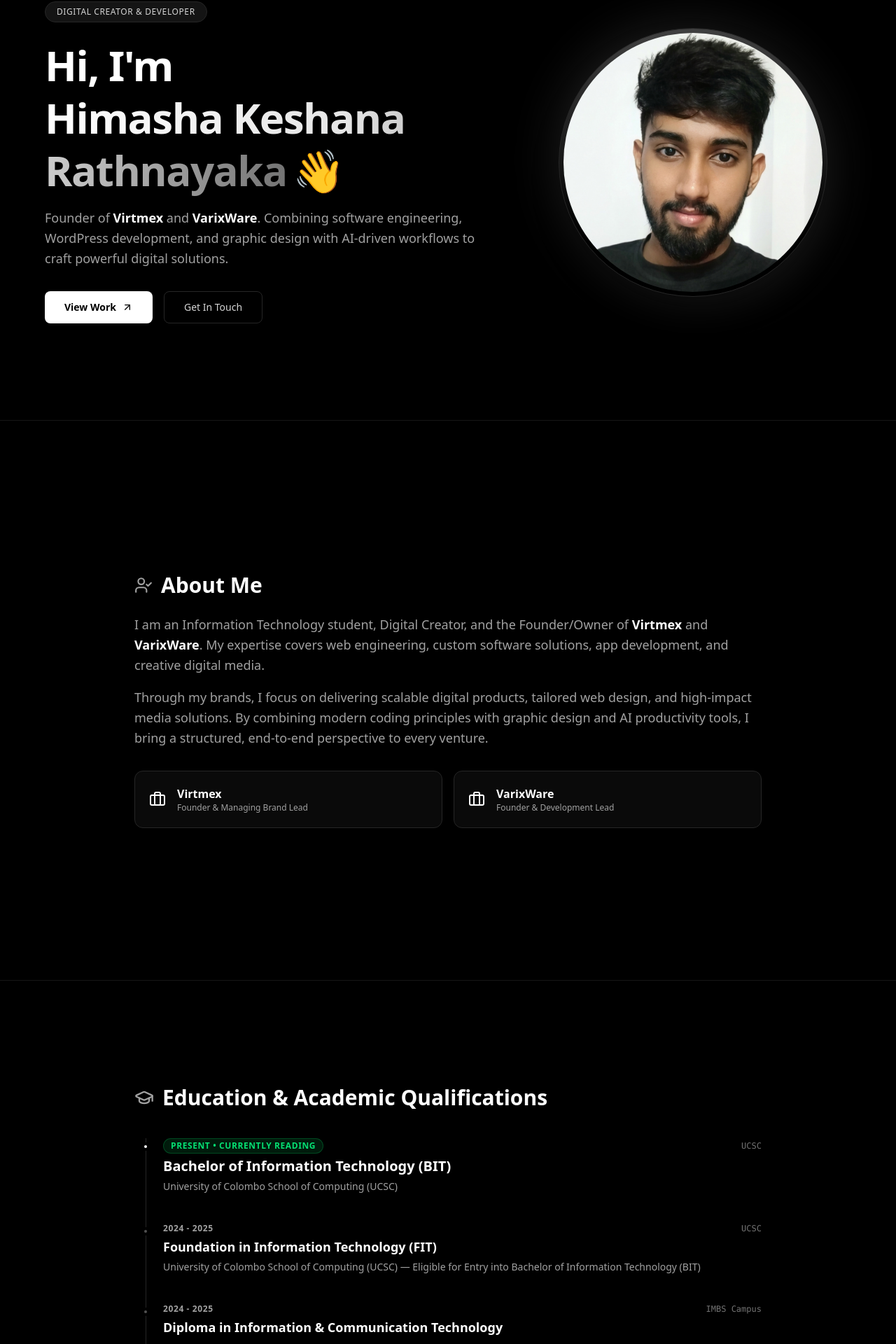
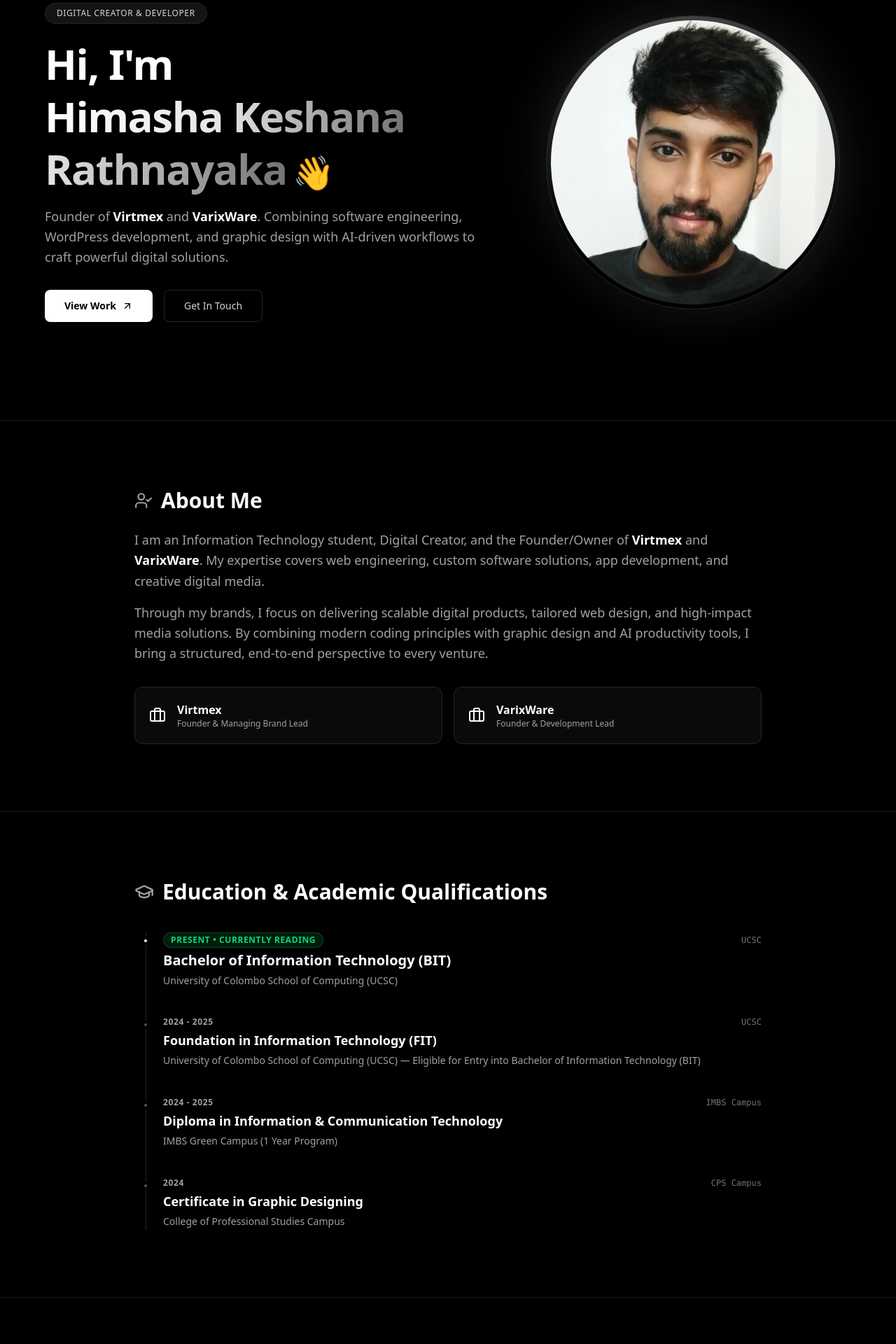
Before and after one commit to HimashaOfficial/my-portfolio, a Next.js app: page / in a window 1280 px wide. Shown: the part 200-2120 px from the top of the page at 70% size. Built offline with nearby package versions, Linux system fonts and the light colour scheme.

Commit message:
Update home page code

```diff
--- a/src/app/page.js
+++ b/src/app/page.js
@@ -233,44 +233,49 @@
       </nav>
 
       {/* Hero Section */}
-      <section id="hero" className="w-full min-h-screen flex flex-col justify-center items-center pt-28 pb-12 px-6 md:px-16">
+      <section id="hero" className="w-full min-h-screen flex flex-col justify-center items-center pt-24 md:pt-28 pb-12 px-6 md:px-16">
         <motion.div
           initial="hidden"
           animate="visible"
           variants={fadeInUp}
-          className="w-full max-w-6xl mx-auto grid grid-cols-1 lg:grid-cols-12 gap-12 items-center"
+          className="w-full max-w-6xl mx-auto flex flex-col-reverse lg:grid lg:grid-cols-12 gap-8 lg:gap-12 items-center"
         >
           {/* Left Text Block */}
-          <div className="lg:col-span-7 text-center lg:text-left">
-            <span className="inline-block px-4 py-1.5 bg-neutral-900/90 text-neutral-300 border border-neutral-800 rounded-full text-xs font-medium tracking-wider uppercase mb-6">
+          <div className="lg:col-span-7 text-center lg:text-left flex flex-col items-center lg:items-start">
+            <span className="inline-block px-4 py-1.5 bg-neutral-900/90 text-neutral-300 border border-neutral-800 rounded-full text-xs font-medium tracking-wider uppercase mb-5">
               Digital Creator & Developer
             </span>
 
             <h1 className="text-3xl sm:text-5xl md:text-6xl font-extrabold mb-4 text-white tracking-tight leading-tight">
               Hi, I'm <br />
               <span className="bg-gradient-to-r from-white via-neutral-200 to-neutral-500 bg-clip-text text-transparent">
-                Himasha Keshana Rathnayaka
+                Himasha Keshana
+              </span>{" "}
+              <span className="inline-inline whitespace-nowrap">
+                <span className="bg-gradient-to-r from-neutral-200 to-neutral-500 bg-clip-text text-transparent">
+                  Rathnayaka
+                </span>
+                <span className="inline-block ml-2 text-2xl sm:text-4xl md:text-5xl">👋</span>
               </span>
-              <span className="inline-block ml-2">👋</span>
             </h1>
 
             <p className="text-neutral-400 text-base md:text-lg mb-8 leading-relaxed max-w-2xl mx-auto lg:mx-0">
               Founder of <strong className="text-white">Virtmex</strong> and <strong className="text-white">VarixWare</strong>. Combining software engineering, WordPress development, and graphic design with AI-driven workflows to craft powerful digital solutions.
             </p>
 
-            <div className="flex flex-wrap justify-center lg:justify-start gap-4">
-              <a href="#projects" className="px-7 py-3 bg-white hover:bg-neutral-200 text-black font-semibold rounded-lg transition flex items-center gap-2 text-sm">
+            <div className="flex flex-wrap justify-center lg:justify-start gap-4 w-full sm:w-auto">
+              <a href="#projects" className="px-7 py-3 bg-white hover:bg-neutral-200 text-black font-semibold rounded-lg transition flex items-center justify-center gap-2 text-sm w-full sm:w-auto">
                 View Work <ArrowUpRight size={16} />
               </a>
-              <a href="#contact" className="px-7 py-3 border border-neutral-800 hover:bg-neutral-900 text-neutral-300 font-medium rounded-lg transition text-sm">
+              <a href="#contact" className="px-7 py-3 border border-neutral-800 hover:bg-neutral-900 text-neutral-300 font-medium rounded-lg transition text-sm w-full sm:w-auto text-center">
                 Get In Touch
               </a>
             </div>
           </div>
 
-          {/* Right Image Block (Ellipse Glow Frame) */}
-          <div className="lg:col-span-5 flex justify-center items-center relative">
-            <div className="relative w-64 h-64 sm:w-72 sm:h-72 md:w-80 md:h-80 lg:w-96 lg:h-96">
+          {/* Right Image Block (Profile Photo - First on Mobile/Tablet) */}
+          <div className="lg:col-span-5 flex justify-center items-center relative w-full">
+            <div className="relative w-52 h-52 sm:w-72 sm:h-72 md:w-[360px] md:h-[360px] lg:w-[420px] lg:h-[420px]">
               {/* Outer Subtle Ambient Glow */}
               <div className="absolute inset-0 rounded-full bg-gradient-to-tr from-neutral-800 via-neutral-600 to-white/20 blur-2xl opacity-40 animate-pulse" />
 
@@ -288,7 +293,7 @@
       </section>
 
       {/* About Section */}
-      <section id="about" className="w-full min-h-screen flex flex-col justify-center py-24 px-6 md:px-16 border-t border-neutral-900">
+      <section id="about" className="w-full py-16 md:py-20 lg:py-24 px-6 md:px-16 border-t border-neutral-900">
         <motion.div
           initial="hidden"
           whileInView="visible"
@@ -329,7 +334,7 @@
       </section>
 
       {/* Professional Education Section */}
-      <section id="education" className="w-full min-h-screen flex flex-col justify-center py-24 px-6 md:px-16 border-t border-neutral-900">
+      <section id="education" className="w-full py-16 md:py-20 lg:py-24 px-6 md:px-16 border-t border-neutral-900">
         <motion.div
           initial="hidden"
           whileInView="visible"
@@ -400,14 +405,14 @@
       </section>
 
       {/* Skills Section */}
-      <section id="skills" className="w-full min-h-screen flex flex-col justify-center py-24 px-6 md:px-16 border-t border-neutral-900">
+      <section id="skills" className="w-full py-16 md:py-20 lg:py-24 px-6 md:px-16 border-t border-neutral-900">
         <div className="w-full max-w-6xl mx-auto">
           <motion.div
             initial="hidden"
             whileInView="visible"
             viewport={{ once: true, margin: "-100px" }}
             variants={fadeInUp}
-            className="text-center mb-16"
+            className="text-center mb-12 md:mb-16"
           >
             <h2 className="text-2xl md:text-3xl font-bold text-white mb-3">Skills & Expertise</h2>
             <p className="text-neutral-400 text-sm md:text-base">Technical development, creative design, and strategic media creation.</p>
@@ -460,14 +465,14 @@
       </section>
 
       {/* Services Section */}
-      <section id="services" className="w-full min-h-screen flex flex-col justify-center py-24 px-6 md:px-16 border-t border-neutral-900">
+      <section id="services" className="w-full py-16 md:py-20 lg:py-24 px-6 md:px-16 border-t border-neutral-900">
         <div className="w-full max-w-6xl mx-auto">
           <motion.div
             initial="hidden"
             whileInView="visible"
             viewport={{ once: true, margin: "-100px" }}
             variants={fadeInUp}
-            className="text-center mb-16"
+            className="text-center mb-12 md:mb-16"
           >
             <h2 className="text-2xl md:text-3xl font-bold text-white mb-3">Services Offered</h2>
             <p className="text-neutral-400 text-sm md:text-base">Comprehensive technical and creative services.</p>
@@ -478,7 +483,7 @@
             whileInView="visible"
             viewport={{ once: true, margin: "-50px" }}
             variants={staggerContainer}
-            className="grid grid-cols-1 md:grid-cols-3 gap-8"
+            className="grid grid-cols-1 md:grid-cols-3 gap-6 md:gap-8"
           >
             <motion.div variants={fadeInUp} className="p-8 bg-neutral-950 border border-neutral-800 rounded-xl hover:border-neutral-600 transition">
               <Code2 className="text-neutral-200 mb-4" size={32} />
@@ -502,14 +507,14 @@
       </section>
 
       {/* Featured Projects Section */}
-      <section id="projects" className="w-full min-h-screen flex flex-col justify-center py-24 px-6 md:px-16 border-t border-neutral-900">
+      <section id="projects" className="w-full py-16 md:py-20 lg:py-24 px-6 md:px-16 border-t border-neutral-900">
         <div className="w-full max-w-6xl mx-auto">
           <motion.div
             initial="hidden"
             whileInView="visible"
             viewport={{ once: true, margin: "-100px" }}
             variants={fadeInUp}
-            className="text-center mb-16"
+            className="text-center mb-12 md:mb-16"
           >
             <h2 className="text-2xl md:text-3xl font-bold text-white mb-3">Featured Software Builds</h2>
             <p className="text-neutral-400 text-sm md:text-base">Custom mobile applications and responsive Web platforms.</p>
@@ -527,9 +532,9 @@
               className="bg-neutral-950 border border-neutral-800/80 rounded-2xl overflow-hidden hover:border-neutral-700 transition duration-300 flex flex-col justify-between group"
             >
               <div>
-                {/* Clean App Canvas */}
-                <div className="w-full h-56 bg-neutral-900/60 flex items-center justify-center relative border-b border-neutral-800/60">
-                  <div className="w-20 h-20 bg-white rounded-2xl p-2.5 shadow-xl flex items-center justify-center group-hover:scale-105 transition duration-500">
+                {/* Clean App Canvas - Fixed Crop Issues */}
+                <div className="w-full h-48 sm:h-56 bg-neutral-900/60 flex items-center justify-center p-6 relative border-b border-neutral-800/60">
+                  <div className="w-20 h-20 sm:w-24 sm:h-24 bg-white rounded-2xl p-3 shadow-xl flex items-center justify-center group-hover:scale-105 transition duration-500">
                     <img
                       src="/projects/Drivers Help App Logo.png"
                       alt="Drivers Help App Logo"
@@ -538,7 +543,7 @@
                   </div>
                 </div>
 
-                <div className="p-7">
+                <div className="p-6 md:p-7">
                   <div className="flex items-center justify-between mb-3">
                     <span className="text-[11px] font-semibold bg-neutral-900 text-neutral-300 border border-neutral-800 px-3 py-1 rounded-full uppercase tracking-wider">
                       App Development
@@ -555,7 +560,7 @@
                 </div>
               </div>
 
-              <div className="px-7 pb-7">
+              <div className="px-6 pb-6 md:px-7 md:pb-7">
                 <div className="flex flex-wrap gap-1.5 border-t border-neutral-900 pt-4">
                   <span className="text-[10px] text-neutral-500 bg-neutral-900 px-2.5 py-1 rounded">#AppDevelopment</span>
                   <span className="text-[10px] text-neutral-500 bg-neutral-900 px-2.5 py-1 rounded">#MobileUI</span>
@@ -564,7 +569,7 @@
               </div>
             </motion.div>
 
-            {/* Project 2: WordPress Site (Lopez Tours) - Full Edge Banner */}
+            {/* Project 2: WordPress Site (Lopez Tours) - Uncropped Banner Fix */}
             <motion.div
               initial="hidden"
               whileInView="visible"
@@ -573,8 +578,8 @@
               className="bg-neutral-950 border border-neutral-800/80 rounded-2xl overflow-hidden hover:border-neutral-700 transition duration-300 flex flex-col justify-between group"
             >
               <div>
-                {/* Full Bleed Image Banner */}
-                <div className="w-full h-56 overflow-hidden relative border-b border-neutral-800/60">
+                {/* Full Banner Display without Cropping */}
+                <div className="w-full bg-neutral-900 relative border-b border-neutral-800/60 overflow-hidden aspect-[16/10] sm:aspect-[16/9]">
                   <img
                     src="/projects/lopez tours.png"
                     alt="Lopez Tours Website Screenshot"
@@ -582,7 +587,7 @@
                   />
                 </div>
 
-                <div className="p-7">
+                <div className="p-6 md:p-7">
                   <div className="flex items-center justify-between mb-3">
                     <span className="text-[11px] font-semibold bg-neutral-900 text-neutral-300 border border-neutral-800 px-3 py-1 rounded-full uppercase tracking-wider">
                       WordPress Development
@@ -599,7 +604,7 @@
                 </div>
               </div>
 
-              <div className="px-7 pb-7">
+              <div className="px-6 pb-6 md:px-7 md:pb-7">
                 <div className="flex flex-wrap gap-1.5 border-t border-neutral-900 pt-4">
                   <span className="text-[10px] text-neutral-500 bg-neutral-900 px-2.5 py-1 rounded">#WordPress</span>
                   <span className="text-[10px] text-neutral-500 bg-neutral-900 px-2.5 py-1 rounded">#TravelWeb</span>
@@ -641,7 +646,7 @@
       </section>
 
       {/* Contact Section */}
-      <section id="contact" className="w-full min-h-screen flex flex-col justify-center py-16 px-6 md:px-16 border-t border-neutral-900">
+      <section id="contact" className="w-full py-16 md:py-20 lg:py-24 px-6 md:px-16 border-t border-neutral-900">
         <div className="w-full max-w-6xl mx-auto">
           <motion.div
             initial="hidden"
```
